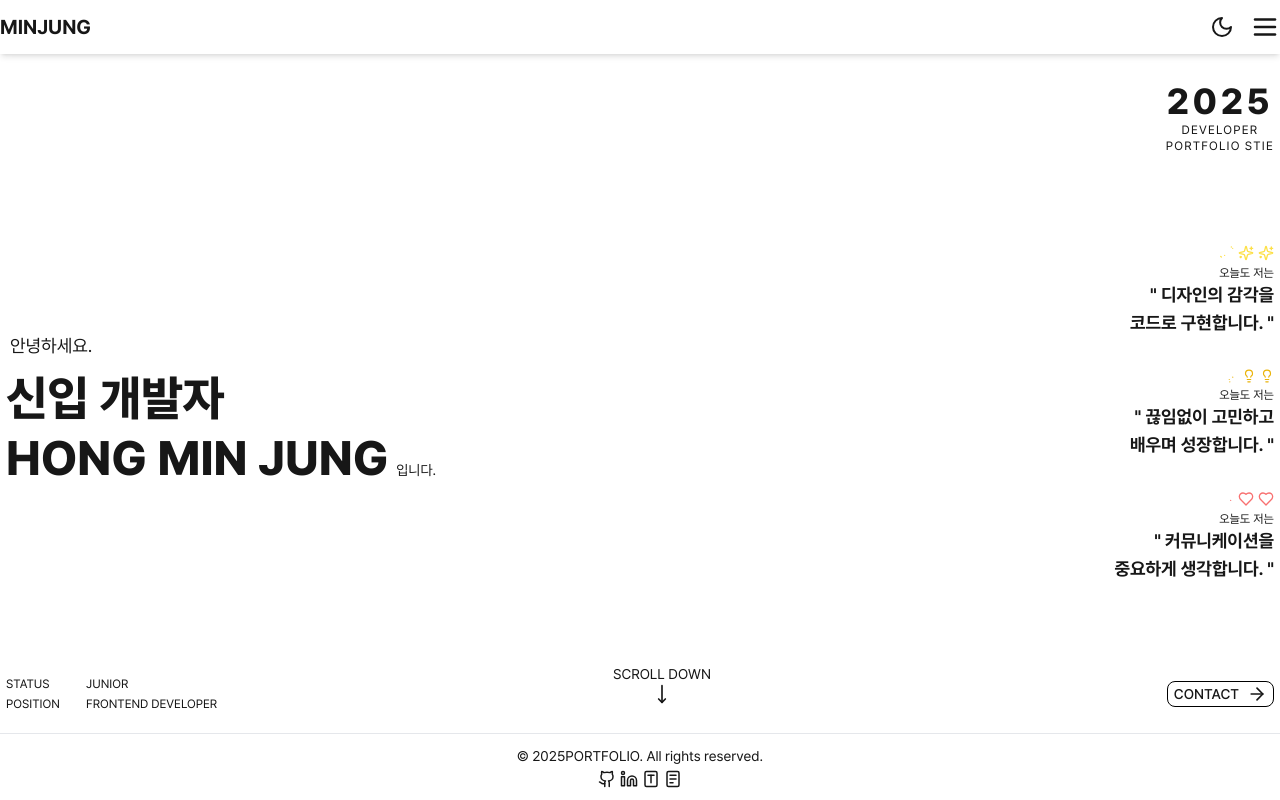
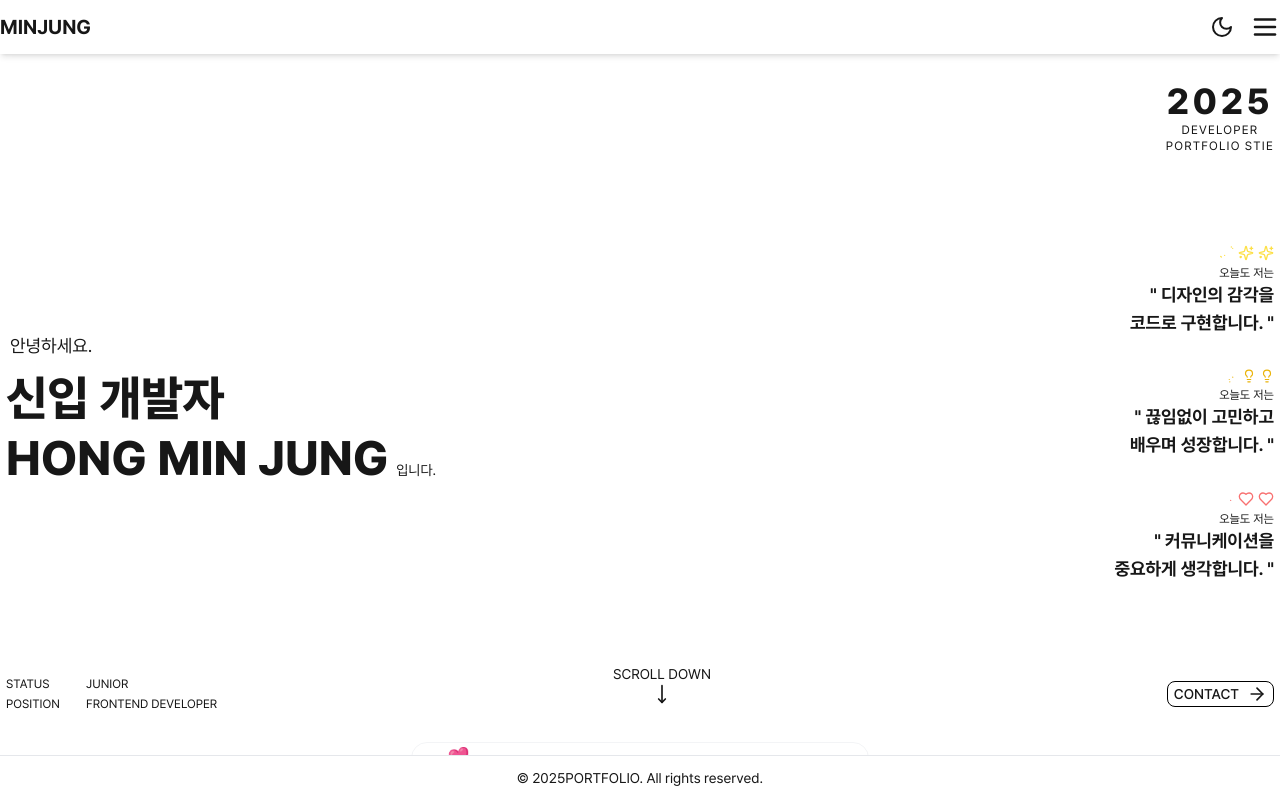
Before and after one commit to HongMinJung/2025PORTFOLIO, a Next.js app: page / in a window 1280 px wide. Built offline with nearby package versions, Linux system fonts and the light colour scheme.

Commit message:
ver.Mo ui 개선 및 프로젝트 섹션 스와이프 기능 추가

```diff
--- a/package.json
+++ b/package.json
@@ -12,6 +12,7 @@
   },
   "dependencies": {
     "@hookform/resolvers": "^5.0.1",
+    "@phosphor-icons/react": "^2.1.10",
     "@radix-ui/react-dialog": "^1.1.13",
     "@radix-ui/react-slot": "^1.2.2",
     "@radix-ui/react-tabs": "^1.1.11",
--- a/src/components/layout/Footer/footer.tsx
+++ b/src/components/layout/Footer/footer.tsx
@@ -13,121 +13,7 @@ export function Footer({ className }: FooterProps) {
             &copy; {new Date().getFullYear()}PORTFOLIO. All rights reserved.
           </p>
         </div>
-        <div className="mt-4 flex items-center space-x-4">
-          {/* 깃허브 */}
-          <a
-            href="https://github.com/HongMinJung"
-            target="_blank"
-            rel="noopener noreferrer"
-            className="text-muted-foreground hover:text-foreground transition-colors"
-          >
-            <svg
-              xmlns="http://www.w3.org/2000/svg"
-              width="18"
-              height="18"
-              viewBox="0 0 24 24"
-              fill="none"
-              stroke="currentColor"
-              strokeWidth="2"
-              strokeLinecap="round"
-              strokeLinejoin="round"
-            >
-              <path d="M15 22v-4a4.8 4.8 0 0 0-1-3.5c3 0 6-2 6-5.5.08-1.25-.27-2.48-1-3.5.28-1.15.28-2.35 0-3.5 0 0-1 0-3 1.5-2.64-.5-5.36-.5-8 0C6 2 5 2 5 2c-.3 1.15-.3 2.35 0 3.5A5.403 5.403 0 0 0 4 9c0 3.5 3 5.5 6 5.5-.39.49-.68 1.05-.85 1.65-.17.6-.22 1.23-.15 1.85v4"></path>
-              <path d="M9 18c-4.51 2-5-2-7-2"></path>
-            </svg>
-            <span className="sr-only">GitHub</span>
-          </a>
 
-          {/* 링크드인 */}
-          <a
-            href="https://linkedin.com"
-            target="_blank"
-            rel="noopener noreferrer"
-            className="text-muted-foreground hover:text-foreground transition-colors"
-          >
-            <svg
-              xmlns="http://www.w3.org/2000/svg"
-              width="18"
-              height="18"
-              viewBox="0 0 24 24"
-              fill="none"
-              stroke="currentColor"
-              strokeWidth="2"
-              strokeLinecap="round"
-              strokeLinejoin="round"
-            >
-              <path d="M16 8a6 6 0 0 1 6 6v7h-4v-7a2 2 0 0 0-2-2 2 2 0 0 0-2 2v7h-4v-7a6 6 0 0 1 6-6z"></path>
-              <rect width="4" height="12" x="2" y="9"></rect>
-              <circle cx="4" cy="4" r="2"></circle>
-            </svg>
-            <span className="sr-only">LinkedIn</span>
-          </a>
-
-          {/* 티스토리 */}
-          <a
-            href="https://tistory.com"
-            target="_blank"
-            rel="noopener noreferrer"
-            className="text-muted-foreground hover:text-foreground transition-colors"
-          >
-            <svg
-              xmlns="http://www.w3.org/2000/svg"
-              width="18"
-              height="18"
-              viewBox="0 0 24 24"
-              fill="none"
-              stroke="currentColor"
-              strokeWidth="2"
-              strokeLinecap="round"
-              strokeLinejoin="round"
-            >
-              <rect
-                x="4"
-                y="2"
-                width="16"
-                height="20"
-                rx="2"
-                strokeWidth="2"
-              ></rect>
-              <line x1="8" y1="7" x2="16" y2="7" strokeWidth="2"></line>
-              <line x1="12" y1="7" x2="12" y2="17" strokeWidth="2"></line>
-            </svg>
-            <span className="sr-only">Tistory</span>
-          </a>
-
-          {/* 노션 */}
-          <a
-            href="https://notion.so"
-            target="_blank"
-            rel="noopener noreferrer"
-            className="text-muted-foreground hover:text-foreground transition-colors"
-          >
-            <svg
-              xmlns="http://www.w3.org/2000/svg"
-              width="18"
-              height="18"
-              viewBox="0 0 24 24"
-              fill="none"
-              stroke="currentColor"
-              strokeWidth="2"
-              strokeLinecap="round"
-              strokeLinejoin="round"
-            >
-              <rect
-                x="4"
-                y="2"
-                width="16"
-                height="20"
-                rx="2"
-                strokeWidth="2"
-              ></rect>
-              <path d="M8 7L16 7"></path>
-              <path d="M8 12L16 12"></path>
-              <path d="M8 17L12 17"></path>
-            </svg>
-            <span className="sr-only">Notion</span>
-          </a>
-        </div>
       </div>
     </footer>
   );
--- a/src/components/sections/About/ContentCard.tsx
+++ b/src/components/sections/About/ContentCard.tsx
@@ -34,7 +34,7 @@ const hashtags = [
 
 export const ContentCard = ({ onSkillClick }: ContentCardProps) => {
   return (
-    <div className="relative w-full h-[38rem] md:w-auto mt-20 flex flex-col gap-20">
+    <div className="relative w-full h-[38rem] md:w-auto mt-20 flex flex-col gap-10 md:gap-20">
       {/* 소개 */}
       <div className="flex flex-col items-center">
         <p className="text-sm text-gray-600 dark:text-gray-300">
--- a/src/components/sections/About/ProfileCard.tsx
+++ b/src/components/sections/About/ProfileCard.tsx
@@ -69,11 +69,11 @@ export const ProfileCard = ({ isInView, isFlipped, setIsFlipped }: ProfileCardPr
             rotateY,
           }}
           transition={{ duration: 0.6, ease: "easeInOut" }}
-          className="relative w-full md:w-auto max-w-full rounded-2xl shadow-xl shadow-gray-200 dark:shadow-gray-700 hover:shadow-primary-300/50 dark:hover:shadow-secondary-300/50 border border-gray-100 dark:border-gray-800 p-20 group cursor-pointer"
+          className="relative w-full md:w-auto max-w-full rounded-2xl md:shadow-xl md:shadow-gray-200 md:dark:shadow-gray-700 hover:shadow-primary-300/50 dark:hover:shadow-secondary-300/50 md:border md:border-gray-100 dark:border-gray-800 p-20 group cursor-pointer"
         >
           {/* 카드 앞면*/}
           <div className="w-full" style={{ backfaceVisibility: "hidden" }}>
-            <div className="relative w-[18rem] h-[22rem] md:w-[20rem] md:h-[24rem] mb-10 rounded-2xl overflow-hidden shadow-xl">
+            <div className="relative w-[18rem] h-[18rem] md:w-[20rem] md:h-[24rem] lg:w-[26rem] lg:h-[32rem] mb-10 rounded-2xl overflow-hidden shadow-xl">
               <Image
                 src="/images/profile.jpg"
                 alt="Profile"
```
Also changed, not shown: src/components/sections/Projects/Projects.tsx (+65 -7 lines), 1 other file (tests, documents, lock files or other folders).
